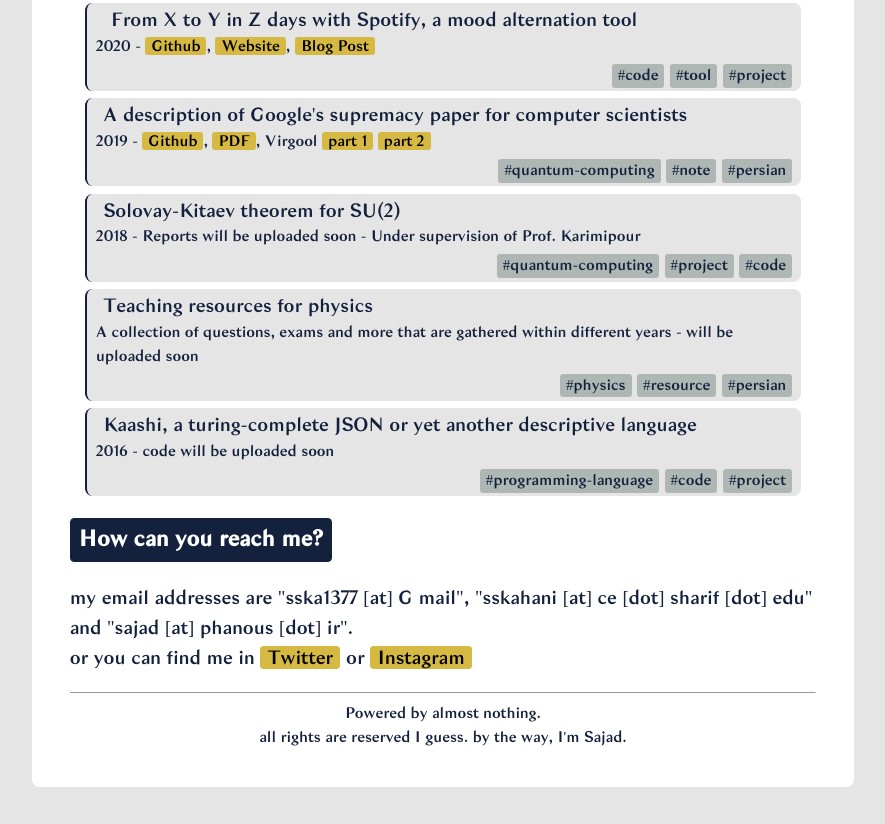
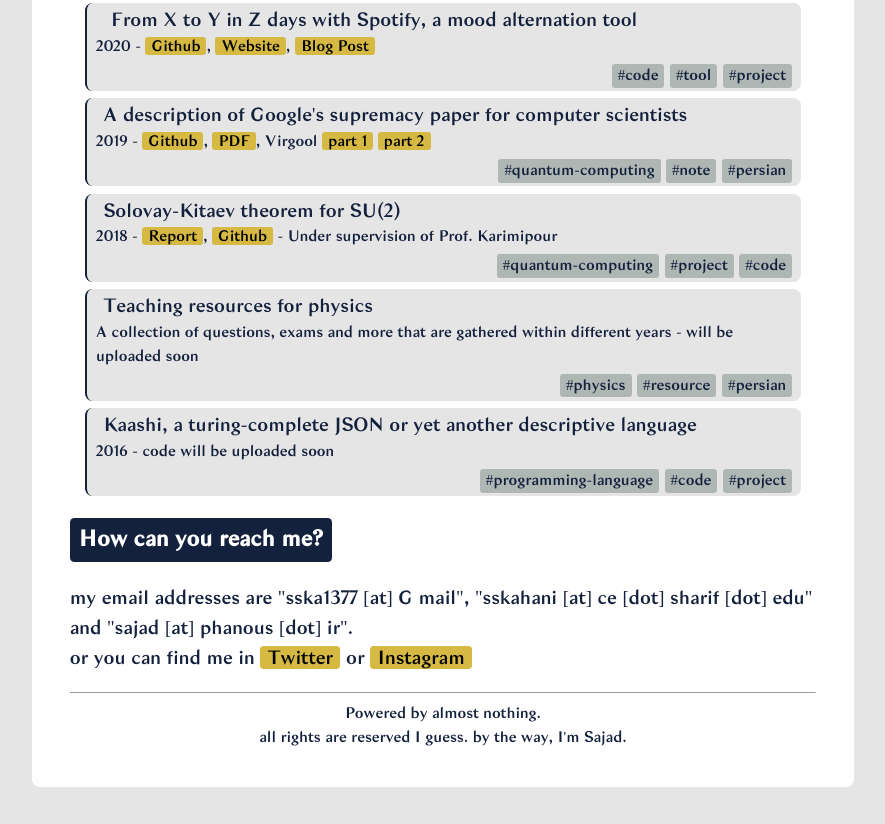
Before and after one commit to sesajad/sesajad.github.io, a plain HTML site: page index.html in a window 1280 px wide. Shown: the part 702-1526 px from the top of the page, without its empty margins (197-1082 px from the left). Drawn offline with Linux system fonts and the light colour scheme.

Commit message:
edit a thing entry

```diff
--- a/index.html
+++ b/index.html
@@ -280,7 +280,10 @@
                     <span class="tag">#persian</span></div></li>
                 <li class="entry">
                     <a class="title" name="physics-teaching-res">Solovay-Kitaev theorem for SU(2)</a>
-                    <div class="desc">2018 - Reports will be uploaded soon - Under supervision of Prof. Karimipour</div>
+                    <div class="desc">2018 -
+                        <a href="https://github.com/sesajad/solovay-kitaev-simulation/report/report.pdf">Report</a>,
+                        <a href="https://github.com/sesajad/solovay-kitaev-simulation">Github</a>
+                        - Under supervision of Prof. Karimipour</div>
                     <div class="tags">
                         <span class="tag">#quantum-computing</span>
                         <span class="tag">#project</span>
```
